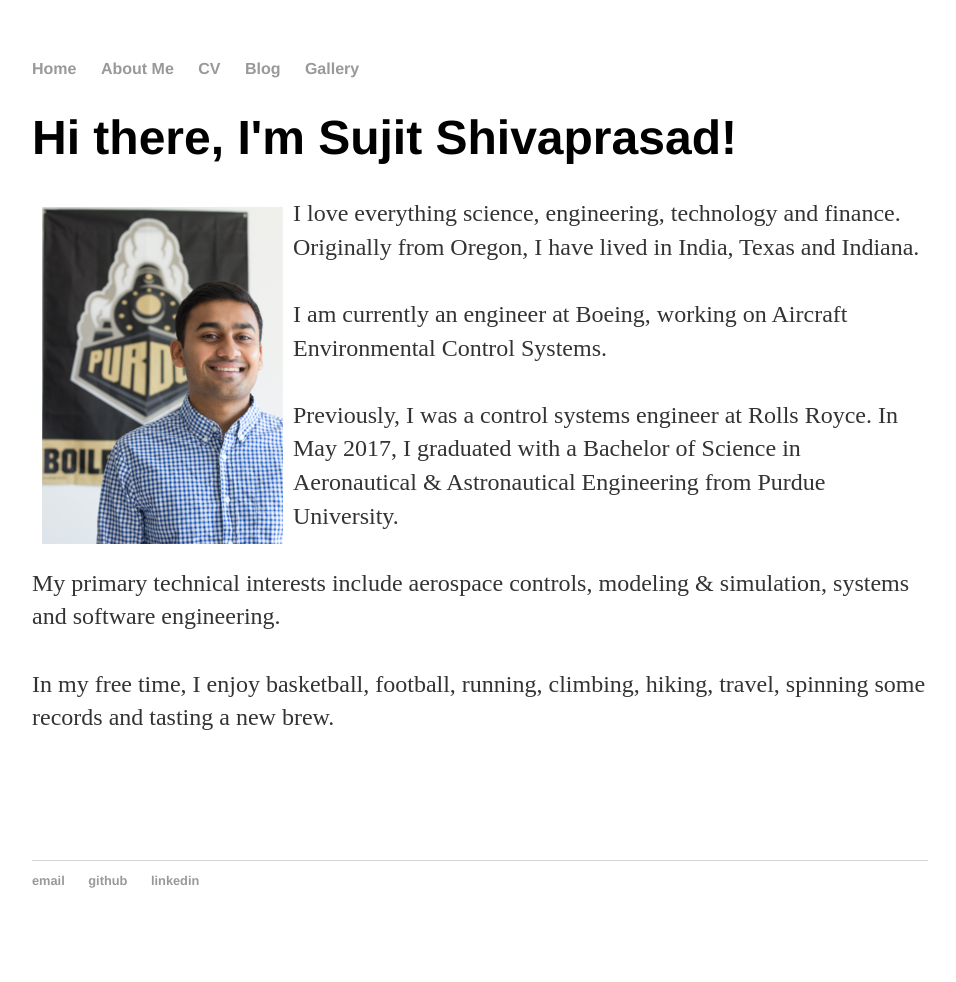
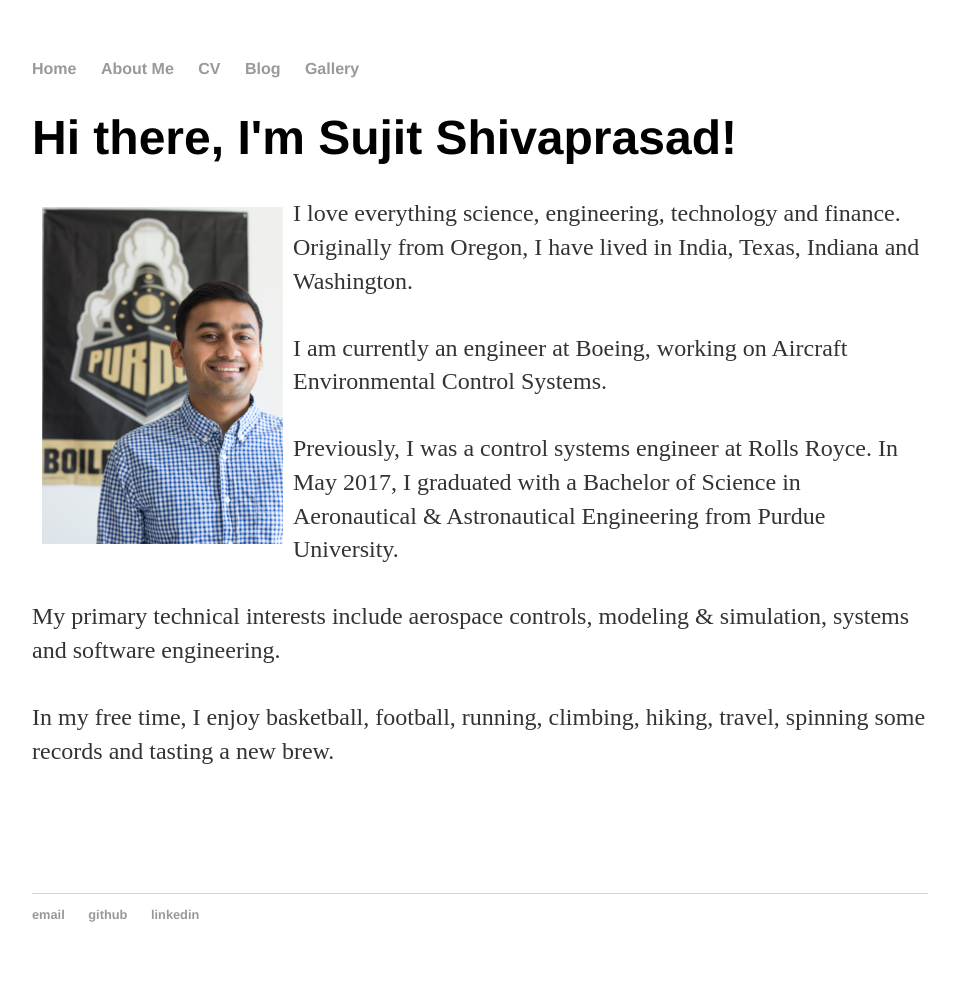
Before and after one commit to sujitshivaprasad/sujitshivaprasad.github.io, a Jekyll site: the page built from index.html, in a window 1280 px wide. Shown: the whole page, without its empty margins (160-1116 px from the left). Built offline with Jekyll 4.4.1, drawn with Linux system fonts in a browser that asks for light colours; before the commit the page ends 948 px from its top, so only the background shows below that.

Commit message:
now live in new state

```diff
--- a/index.html
+++ b/index.html
@@ -6,7 +6,7 @@ title: Sujit Shivaprasad, Aerospace Engineer
 	<h1>Hi there, I'm Sujit Shivaprasad!</h1>
 	<p><img src="img/me.png" alt="Sujit Shivaprasad" align="left" hspace="10" vspace="10"/>
 	I love everything science, engineering, technology and finance.
-	Originally from Oregon, I have lived in India, Texas and Indiana.
+	Originally from Oregon, I have lived in India, Texas, Indiana and Washington.
 	<br>
 	<br>
 	I am currently an engineer at Boeing, working on Aircraft Environmental Control Systems.
```
Also changed, not shown: _posts/2017-02-19-sujit-shivaprasad-site-launched.md (+1 -1 lines).
